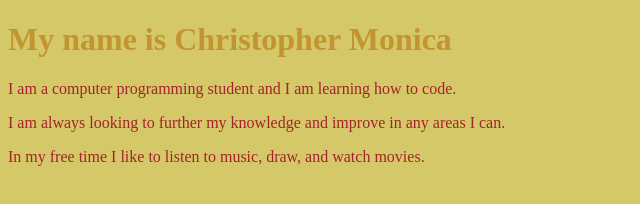
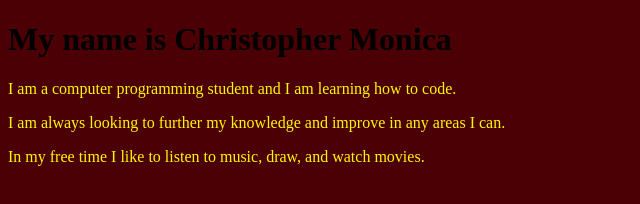
Before and after one commit to clmon2083/clmonica2083.github.io, a plain HTML site: page index.html in a window 1280 px wide. Shown: the whole page, without its empty margins (0-640 px from the left). Drawn offline with Linux system fonts and the light colour scheme.

Commit message:
Update Color index.html

```diff
--- a/index.html
+++ b/index.html
@@ -4,13 +4,13 @@
     <title>My Personal Introduction</title>
     <style>
         body {
-            background-color: #d5c869;
+            background-color: #4b0006;
         }
         h1 {
-            color: #c29531;
+            color: #000000;
         }
         p {
-            color: #a5222c;
+            color: #fff900;
         }
     </style>
 </head>
```
